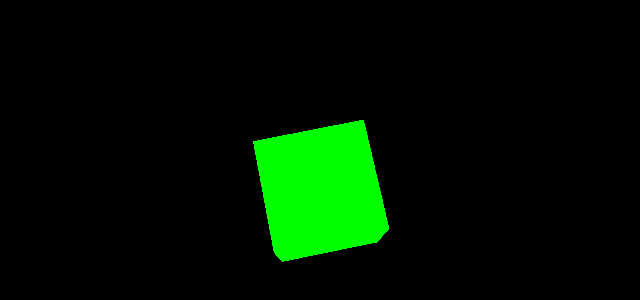
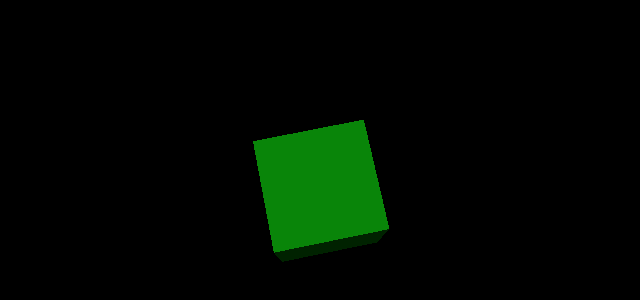
Before and after one commit to gabigarcez/vanillaest-three, a website built with Vite: page index.html in a window 1280 px wide. Shown: the part 204-504 px from the top of the page, without its empty margins (320-960 px from the left). Built offline with nearby package versions, Linux system fonts and the light colour scheme.

Commit message:
update readme, add license, main.js refactoring

```diff
--- a/index.html
+++ b/index.html
@@ -4,13 +4,20 @@
 <head>
   <meta charset="UTF-8" />
   <meta name="viewport" content="width=device-width, initial-scale=1.0" />
+  <meta name="description" content="Minimal Three.js ES6 starter project with Vite.">
+  <meta property="og:title" content="vanillaest three.js" />
+  <meta property="og:description" content="Minimal Three.js ES6 starter project with Vite." />
+  <meta property="og:type" content="website" />
+  <meta property="og:image" content="/path/to/social-image.png" />
   <title>vanillaest three.js</title>
   <link rel="stylesheet" type="text/css" href="/src/style.css">
 </head>
 
 <body>
-  <div id="app"></div>
   <script type="module" src="/src/main.js"></script>
+  <noscript>
+    <p>This project requires JavaScript to run. Please enable JavaScript in your browser.</p>
+  </noscript>
 </body>
 
 </html>
--- a/src/main.js
+++ b/src/main.js
@@ -1,18 +1,40 @@
 import * as THREE from 'three';
 
-const scene = new THREE.Scene();
+let scene, camera, renderer, cube;
 
-const camera = new THREE.PerspectiveCamera(75, window.innerWidth / window.innerHeight, 0.1, 1000);
-camera.position.z = 5;
+const init = () => {
+  // SET
+  scene = new THREE.Scene();
+  renderer = new THREE.WebGLRenderer();
+  renderer.setSize(window.innerWidth, window.innerHeight);
+  document.body.appendChild(renderer.domElement);
+  window.addEventListener('resize', onWindowResize);
 
-const renderer = new THREE.WebGLRenderer();
-renderer.setSize(window.innerWidth, window.innerHeight);
-document.body.appendChild(renderer.domElement);
+  // LIGHTS
+  const directionalLight = new THREE.DirectionalLight(0xffffff, 1);
+  directionalLight.position.set(1, 1, 1).normalize();
+  scene.add(directionalLight);
+  const ambientLight = new THREE.AmbientLight(0x404040);
+  scene.add(ambientLight);
 
-const geometry = new THREE.BoxGeometry();
-const material = new THREE.MeshBasicMaterial({ color: 0x00ff00 });
-const cube = new THREE.Mesh(geometry, material);
-scene.add(cube);
+  // CAMERA
+  camera = new THREE.PerspectiveCamera(75, window.innerWidth / window.innerHeight, 0.1, 1000);
+  camera.position.z = 5;
+
+  // ACTION
+  const geometry = new THREE.BoxGeometry();
+  const material = new THREE.MeshStandardMaterial({ color: 0x00ff00 });
+  cube = new THREE.Mesh(geometry, material);
+  scene.add(cube);
+};
+
+const onWindowResize = () => {
+  const width = window.innerWidth;
+  const height = window.innerHeight;
+  renderer.setSize(width, height);
+  camera.aspect = width / height;
+  camera.updateProjectionMatrix();
+};
 
 const animate = () => {
   requestAnimationFrame(animate);
@@ -21,4 +43,7 @@ const animate = () => {
   renderer.render(scene, camera);
 };
 
-animate();
+window.onload = () => {
+  init();
+  animate();
+};
```
Also changed, not shown: package.json (+21 -2 lines), README.md, 2 other files.
